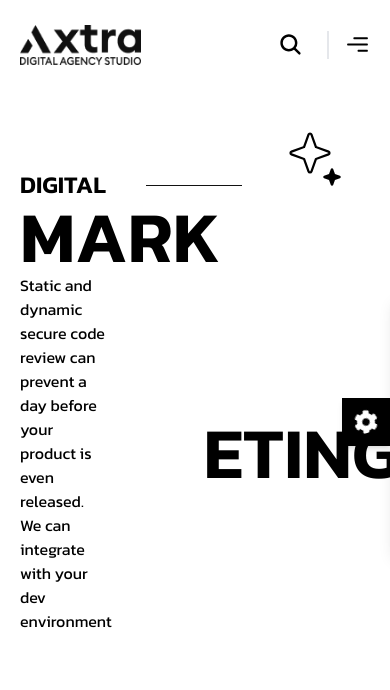
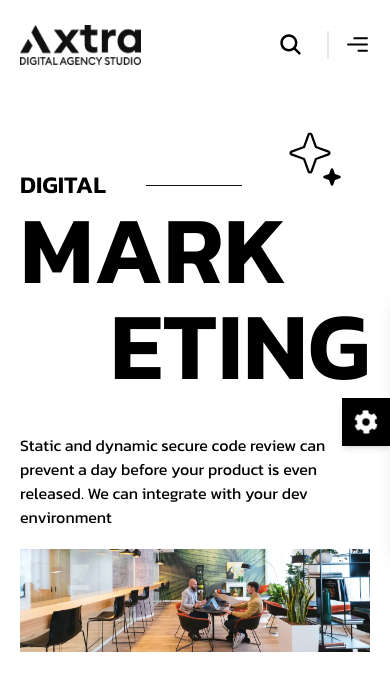
Before and after one commit to mdanamulhasan201/axtra-next-agency-scaleup-, a React (Vite) app: page / in a window 390 px wide. Shown: the top 690 px of the page. Built offline with nearby package versions, Linux system fonts and the light colour scheme.

Commit message:
mobile responsive done

```diff
--- a/src/page/Home.jsx
+++ b/src/page/Home.jsx
@@ -6,16 +6,16 @@ import bgImage from "../assets/imagebg.webp";
 const Home = () => {
     const isDarkMode = useSelector((state) => state.darkMode.isDarkMode);
     return (
-        <div className={`h-screen relative ${isDarkMode ? "bg-[#171717] text-white" : "bg-white text-black"
+        <div className={` relative ${isDarkMode ? "bg-[#171717] text-white" : "bg-white text-black"
             }`}>
-            <div className="max-w-screen-xl mx-auto py-20 px-5">
+            <div className="max-w-screen-xl mx-auto py-20 md:pb-96 px-5">
                 <div>
                     <div className="flex gap-10 items-center">
                         <h1 className="uppercase font-semibold text-2xl ">Digital</h1>
                         <div className={`w-24 h-[1px] ${isDarkMode ? "bg-white" : "bg-[#121212]"}`}></div>
                     </div>
                     <div className="flex justify-between items-center">
-                        <h1 className="text-7xl md:text-[170px] lg:text-[200px] 2xl:text-[280px] leading-none uppercase font-semibold">Mark</h1>
+                        <h1 className="text-8xl md:text-[160px] lg:text-[180px] 2xl:text-[280px] leading-none uppercase font-semibold">Mark</h1>
                         <div className="hidden lg:flex items-center space-x-2">
                             <div className="flex items-center justify-center bg-blue-500 text-white rounded-full p-2">
                                 <IoPlay className="text-lg" />
@@ -26,14 +26,20 @@ const Home = () => {
                     </div>
                 </div>
 
-                <div className="flex justify-between items-center gap-24 lg:-mt-10 ">
-                    <p className="z-10 w-3/12 text-md">Static and dynamic secure code review can prevent a day before your product is even released. We can integrate with your dev environment</p>
-                    <h1 className="text-7xl z-1 w-8/12 z-40 md:text-[170px] lg:text-[200px] 2xl:text-[280px] leading-none uppercase font-semibold">Eting</h1>
+                <div className="flex flex-col md:flex-row justify-between items-center gap-10 lg:-mt-10">
+                    {/* Heading - Shown first on mobile */}
+                    <h1 className="order-1 sm:order-2 text-end sm:text-center text-8xl z-1 w-full md:w-8/12 z-40 md:text-[160px] lg:text-[180px] 2xl:text-[280px] leading-none uppercase font-semibold">
+                        Eting
+                    </h1>
 
-                    <div className="hidden lg:flex">
-                        <div className="absolute right-0   z-0">
-                            <img src={bgImage} alt="" className="" />
-                        </div>
+                    {/* Paragraph - Shown below heading on mobile */}
+                    <p className="order-2 md:order-1 z-10 w-full md:w-4/12 lg:w-4/12 text-md">
+                        Static and dynamic secure code review can prevent a day before your product is even released. We can integrate with your dev environment
+                    </p>
+                </div>
+                <div className="block md:hidden mt-5">
+                    <div className="">
+                        <img src={bgImage} alt="" className="" />
                     </div>
                 </div>
 
@@ -53,11 +59,11 @@ const Home = () => {
                     <PiStarFourFill className=" text-xl" />
                 </div>
 
-                {/* <div className="hidden lg:flex">
-                    <div className="absolute right-0  xl:bottom-16 z-0">
+                <div className="hidden md:block">
+                    <div className="absolute right-0 bottom-0  lg:bottom-[180px] xl:bottom-[150px] 2xl:bottom-32 z-0 w-full md:w-[850px]  lg:w-[900px] xl:w-[1000px] 2xl:w-[1220px]">
                         <img src={bgImage} alt="" className="" />
                     </div>
-                </div> */}
+                </div>
             </div>
         </div>
     );
```
